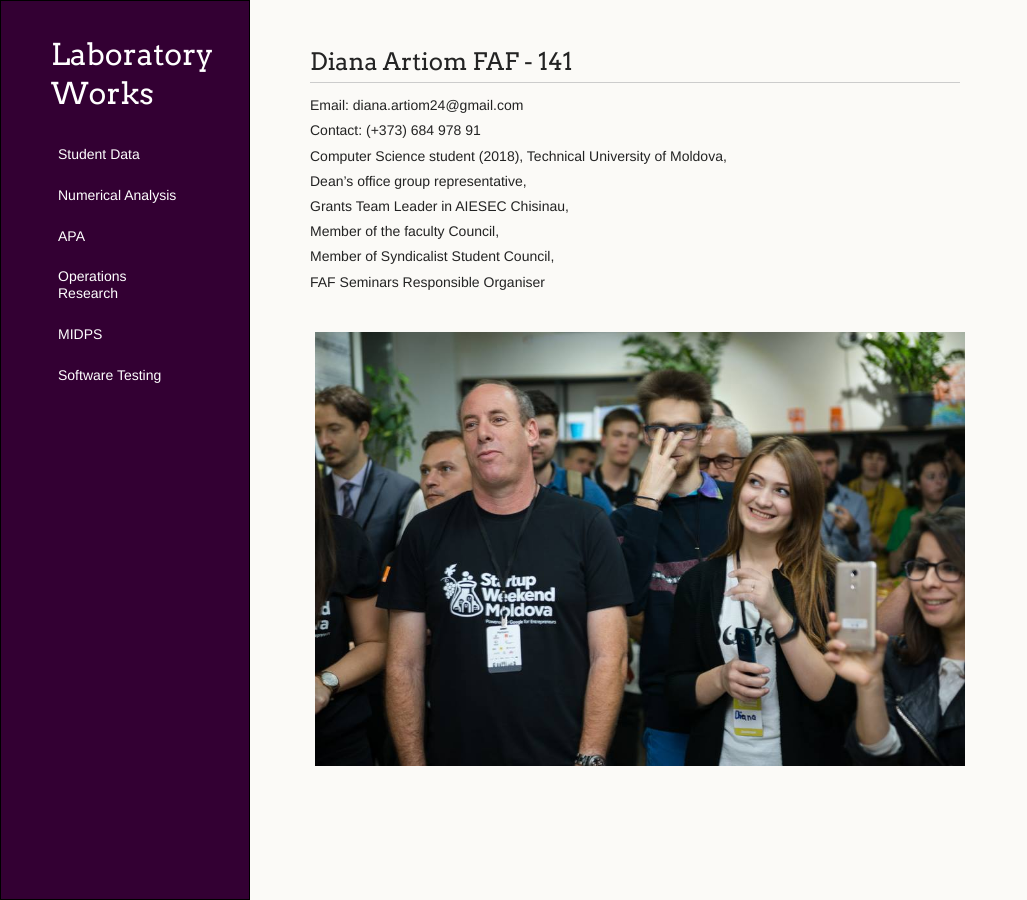
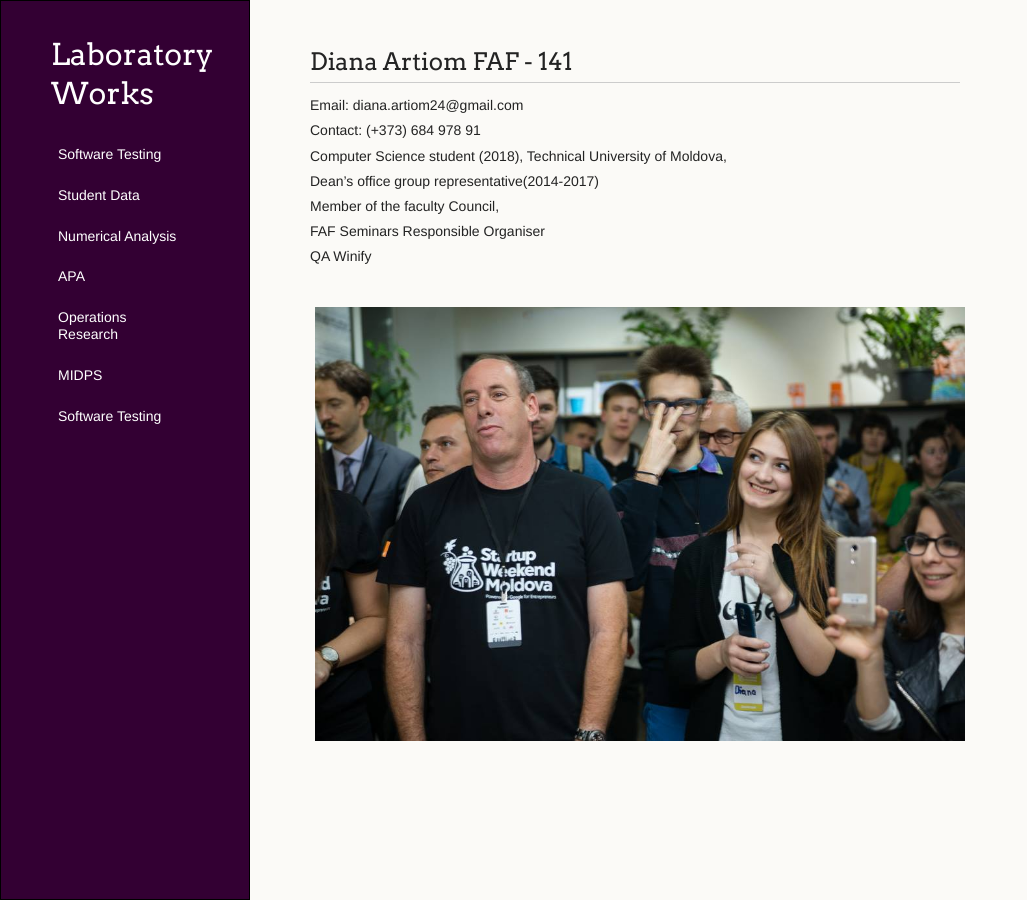
Before and after one commit to dianaartiomlab/dianaartiomlab.github.io, a Jekyll site: the page built from index.md, in a window 1280 px wide. Shown: the whole page, without its empty margins (0-1027 px from the left). Built offline with Jekyll 4.4.1, drawn with Linux system fonts in a browser that asks for light colours; Markdown is read by kramdown in place of the engine named in the settings.

```diff
--- a/index.md
+++ b/index.md
@@ -8,9 +8,8 @@ title: Student Data
 Email: diana.artiom24@gmail.com<br />
 Contact: (+373) 684 978 91<br />
 Computer Science student (2018), Technical University of Moldova, <br />
-Dean's office group representative,<br />
-Grants Team Leader in AIESEC Chisinau,<br />
+Dean's office group representative(2014-2017)<br />
 Member of the faculty Council,<br />
-Member of Syndicalist Student Council,<br />
 FAF Seminars Responsible Organiser<br />
+QA Winify <br />
 <div class="custom-image"><img src="images/diana-swm.jpg" /></div>
```
Also changed, not shown: laboratoryWorks/greatest-bugs-cs.md (added, +36 -0 lines), images/bug-software.png (added).
